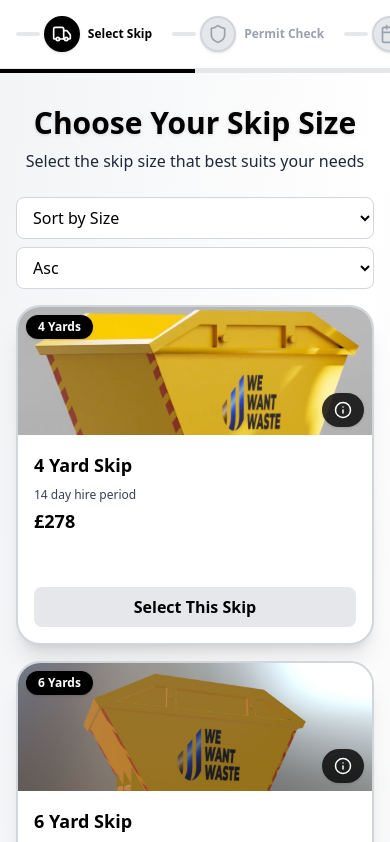
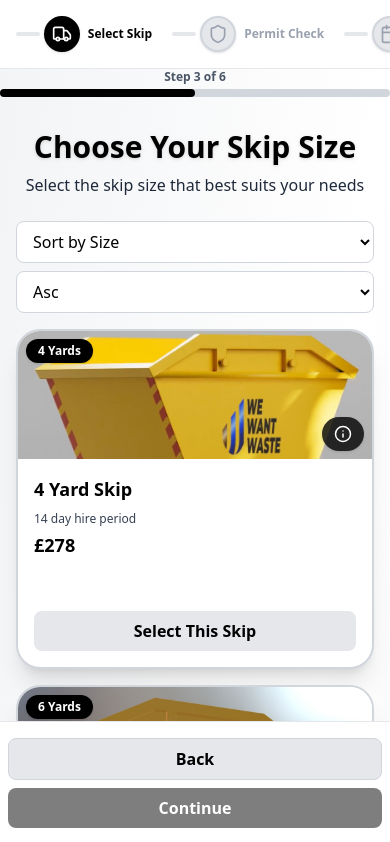
Before and after one commit to amrreda1998/wewantwaste_task, a React (Vite) app: page / in a window 390 px wide. Shown: the top 842 px of the page. Built offline with nearby package versions, Linux system fonts and the light colour scheme.

Commit message:
feat :Sticky Footer Navigation (Mobile)

```diff
--- a/src/components/Layout.tsx
+++ b/src/components/Layout.tsx
@@ -56,10 +56,20 @@ function Stepper() {
 
 export default function Layout({ children }: { children: ReactNode }) {
   return (
-    <div className="min-h-screen bg-gradient-to-br from-gray-100 via-white to-gray-200 text-black flex flex-col">
+    <div className="min-h-screen bg-gradient-to-br from-gray-100 via-white to-gray-200 text-black flex flex-col overflow-x-hidden">
       <Stepper />
-      <div className="h-1 w-full bg-gray-200">
-        <div className="h-1 bg-black transition-all" style={{ width: '50%' }} />
+      {/* Progress Step Label */}
+      <div className="w-full flex justify-center mb-1">
+        <span className="text-xs font-semibold text-gray-600">Step 3 of 6</span>
+      </div>
+      {/* Progress Bar */}
+      <div className="w-full">
+        <div className="h-2 bg-gray-300 rounded">
+          <div
+            className="h-2 bg-black rounded transition-all"
+            style={{ width: '50%' }} // dynamic width
+          />
+        </div>
       </div>
       <main className="flex-1 flex flex-col">{children}</main>
     </div>
--- a/src/pages/SkipSizePage.tsx
+++ b/src/pages/SkipSizePage.tsx
@@ -144,7 +144,16 @@ function SkipSizePage() {
       </main>
 
       {/* Footer Navigation */}
-      <footer className="w-full max-w-6xl mx-auto px-2 sm:px-4 py-4 flex flex-col sm:flex-row gap-2 sm:gap-4 justify-between items-stretch sm:items-center">
+      <footer
+        className="
+          bg-white border-t border-gray-200
+          fixed bottom-0 left-0 w-full z-40
+          sm:static sm:bg-transparent sm:border-0
+          px-2 sm:px-4 py-4 flex flex-col sm:flex-row gap-2 sm:gap-4
+          justify-between items-stretch sm:items-center
+          transition
+        "
+      >
         <button className="bg-gray-200 text-black px-4 py-2 rounded-lg hover:bg-gray-300 font-semibold w-full sm:w-auto border border-gray-300">
           Back
         </button>
```
